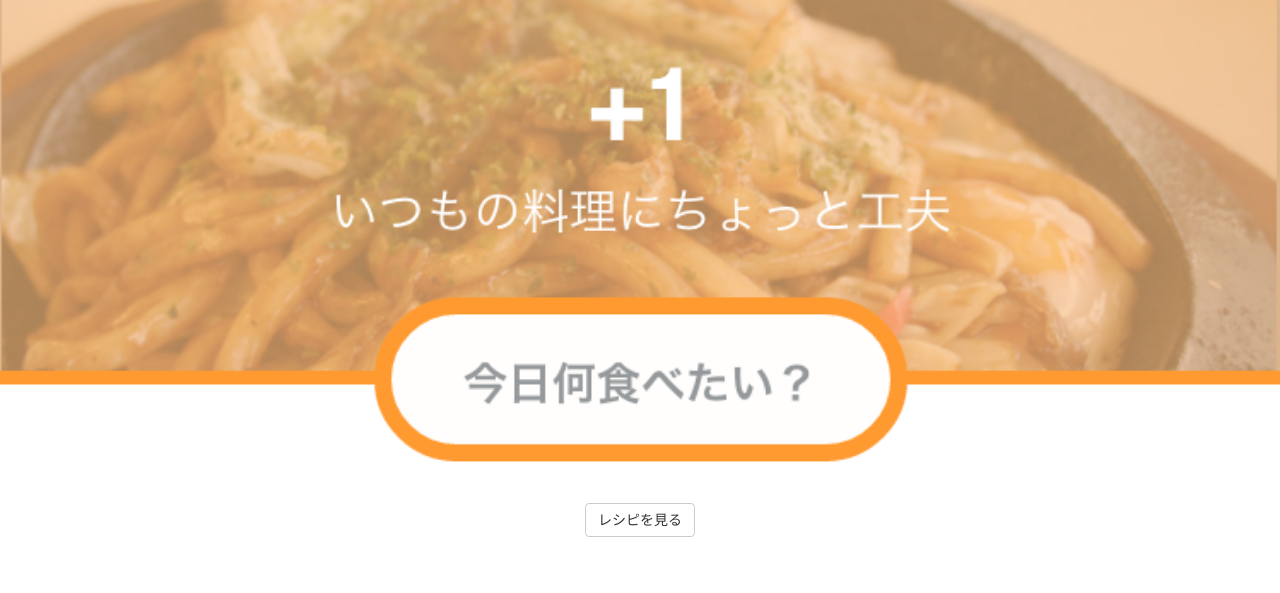
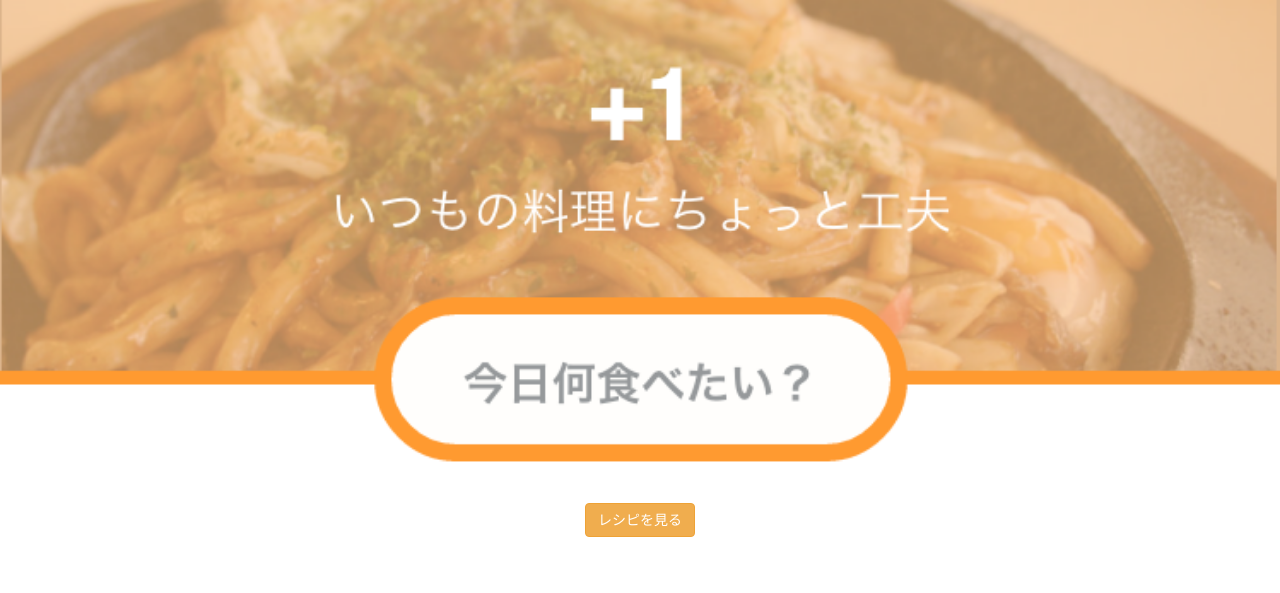
Before and after one commit to katsuyan/arrangerecipe, a Django app: page / in a window 1280 px wide. Shown: the top 593 px of the page. Run offline with Django 3.2, Linux system fonts and the light colour scheme; data that the repository does not hold is empty; some libraries are stand-ins or nearby versions.

Commit message:
change button

```diff
--- a/recipe/templates/recipe/index.html
+++ b/recipe/templates/recipe/index.html
@@ -42,7 +42,7 @@
     </div>
 
     <div class="center-block"style="width: 256px; text-align: center;">
-      <button class="btn btn-default" id="cook_button" style="text-align:center;">レシピを見る</button>
+      <button class="btn btn-warning" id="cook_button" style="text-align:center;">レシピを見る</button>
     </div>
   </form>
 
```
